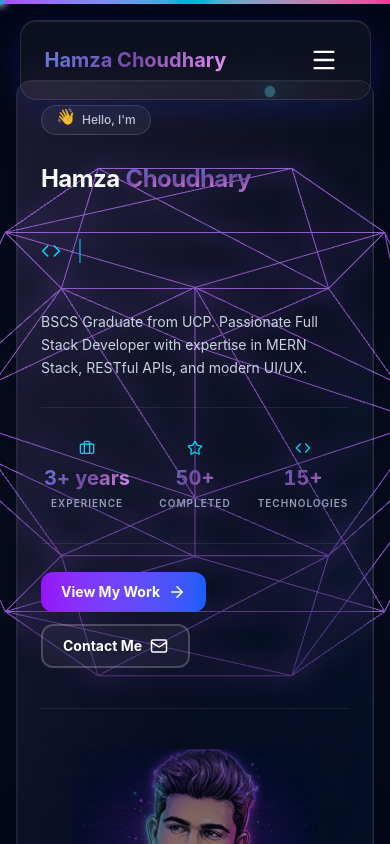
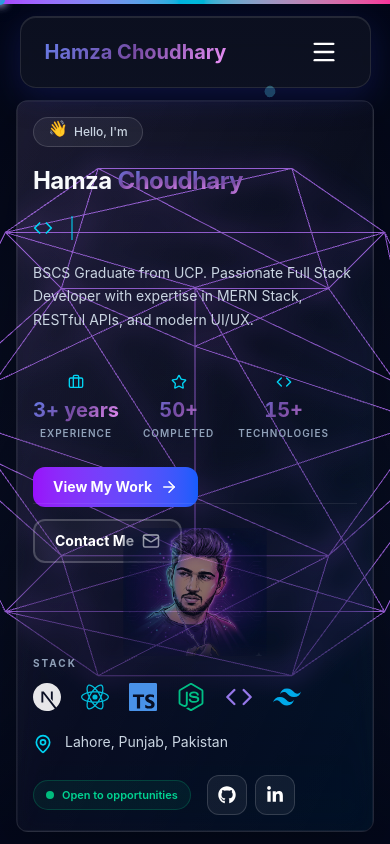
Before and after one commit to mrhamza794/hamza-dev, a Next.js app: page / in a window 390 px wide. Shown: the top 844 px of the page. Built offline with nearby package versions, Linux system fonts and the light colour scheme.

Commit message:
Refactor Hero3D and Navigation components: update styles for responsiveness, adjust navigation height, and enhance hero section layout with new CSS variables and classes.

```diff
--- a/src/components/Hero3D.jsx
+++ b/src/components/Hero3D.jsx
@@ -32,7 +32,7 @@ const TypingSubtitle = ({ texts }) => {
   }, [subIndex, index, reverse, texts]);
 
   return (
-    <div className="text-base sm:text-lg md:text-xl font-medium text-cyan-400 font-inter mb-5 md:mb-6 flex items-center gap-2">
+    <div className="text-base sm:text-lg font-medium text-cyan-400 font-inter flex items-center gap-2">
       <Code size={20} className="shrink-0 md:w-6 md:h-6" />
       <span>{texts[index].substring(0, subIndex)}</span>
       <span className="w-0.5 h-6 md:h-7 bg-cyan-400 animate-pulse ml-0.5" />
@@ -76,7 +76,7 @@ const LetterByLetter = ({ text }) => {
 
   return (
     <motion.h1
-      className="text-2xl min-[400px]:text-3xl sm:text-4xl md:text-5xl lg:text-6xl font-bold font-space mb-4 sm:mb-5 tracking-tight flex flex-wrap items-baseline gap-x-1.5 sm:gap-x-2 md:gap-x-3"
+      className="text-2xl min-[400px]:text-3xl sm:text-4xl md:text-5xl lg:text-[3.25rem] font-bold font-space tracking-tight flex flex-wrap items-baseline gap-x-1.5 sm:gap-x-2 md:gap-x-3 leading-[1.1]"
       variants={container}
       initial="hidden"
       animate="visible"
@@ -131,24 +131,25 @@ const Hero3D = () => {
   ];
 
   return (
-    <section className="relative min-h-dvh flex items-center overflow-hidden pt-20 pb-8 sm:pt-24 sm:pb-10 md:pt-28 md:pb-12">
+    <section className="hero-viewport__inner relative flex h-full min-h-0 items-stretch overflow-hidden">
       <div className="absolute inset-0 z-1 pointer-events-none">
          <HeroCanvas />
       </div>
 
-      <div className="relative z-20 isolate mx-auto w-full max-w-[1800px] px-4 sm:px-6 lg:px-10 xl:px-14">
+      <div className="relative z-20 isolate mx-auto flex h-full min-h-0 w-full max-w-[1800px] px-4 py-3 sm:px-6 sm:py-4 lg:px-10 xl:px-12">
         <motion.div
           style={{ y: y1, opacity, scale }}
           initial={{ opacity: 0, y: 20 }}
           animate={{ opacity: 1, y: 0 }}
           transition={{ duration: 0.75, ease: [0.22, 1, 0.36, 1] }}
-          className="hero-panel relative overflow-hidden rounded-2xl sm:rounded-3xl border border-white/15 bg-linear-to-br from-white/9 via-white/4 to-transparent shadow-[0_8px_40px_rgba(15,23,42,0.06)] backdrop-blur-md backdrop-saturate-125 dark:border-white/10 dark:from-white/[0.07] dark:via-white/3 dark:to-transparent dark:shadow-[0_12px_48px_rgba(0,0,0,0.25)] dark:backdrop-blur-md"
+          className="hero-panel relative flex min-h-0 flex-1 flex-col overflow-hidden rounded-xl sm:rounded-2xl lg:rounded-3xl border border-white/15 bg-linear-to-br from-white/9 via-white/4 to-transparent shadow-[0_8px_40px_rgba(15,23,42,0.06)] backdrop-blur-md backdrop-saturate-125 dark:border-white/10 dark:from-white/[0.07] dark:via-white/3 dark:to-transparent dark:shadow-[0_12px_48px_rgba(0,0,0,0.25)] dark:backdrop-blur-md"
         >
           <div className="pointer-events-none absolute inset-0 bg-linear-to-br from-purple-500/4 via-transparent to-cyan-500/6" />
           <div className="pointer-events-none absolute inset-0 ring-1 ring-inset ring-white/10 dark:ring-white/5" />
 
-          <div className="relative grid grid-cols-1 gap-10 p-6 sm:p-8 md:p-10 lg:grid-cols-[minmax(0,1.1fr)_minmax(260px,0.45fr)] lg:gap-x-14 lg:gap-y-0 xl:gap-x-20 xl:p-12">
-            <div className="flex min-w-0 flex-col gap-7 sm:gap-8">
+          <div className="hero-content-grid relative grid min-h-0 flex-1 grid-cols-1 gap-8 overflow-hidden p-4 sm:p-6 lg:grid-cols-[minmax(0,1.05fr)_minmax(240px,0.38fr)] lg:gap-x-10 lg:p-8 xl:gap-x-14">
+            <div className="hero-main-col flex min-h-0 min-w-0 flex-col justify-between">
+              <div className="hero-intro-block flex flex-col">
               <motion.div
                 initial={{ x: -24, opacity: 0 }}
                 animate={{ x: 0, opacity: 1 }}
@@ -165,22 +166,24 @@ const Hero3D = () => {
                 initial={{ opacity: 0 }}
                 animate={{ opacity: 1 }}
                 transition={{ delay: 1.2, duration: 1 }}
-                className="max-w-xl text-sm leading-relaxed text-slate-600 dark:text-slate-300 sm:text-base md:text-[0.95rem] lg:max-w-none lg:text-lg"
+                className="max-w-lg text-sm leading-[1.7] text-slate-600 dark:text-slate-300 sm:text-base sm:leading-[1.75] lg:max-w-xl"
               >
                 {PERSONAL_INFO.bio}
               </motion.p>
+              </div>
 
+              <div className="hero-actions-block flex flex-col">
                 <motion.div
                   initial={{ y: 24, opacity: 0 }}
                   animate={{ y: 0, opacity: 1 }}
                   transition={{ delay: 1.45, duration: 0.75 }}
-                className="grid grid-cols-3 gap-4 border-y border-white/10 py-8 dark:border-white/8 sm:gap-8 sm:py-9"
+                  className="hero-stats-row flex flex-wrap gap-6 sm:gap-10"
                 >
                   {stats.map((stat) => (
                     <div key={stat.label} className="text-center sm:text-left">
-                    <div className="mb-2 flex justify-center text-cyan-600 sm:justify-start dark:text-cyan-400">{stat.icon}</div>
+                      <div className="mb-1.5 flex justify-center text-cyan-600 sm:justify-start dark:text-cyan-400">{stat.icon}</div>
                       <p className="font-space text-xl font-bold tabular-nums text-gradient sm:text-2xl">{stat.value}</p>
-                    <p className="mt-1 text-[10px] font-semibold uppercase tracking-widest text-slate-500 dark:text-slate-400">
+                      <p className="mt-0.5 text-[10px] font-semibold uppercase tracking-widest text-slate-500 dark:text-slate-400">
                         {stat.label}
                       </p>
                     </div>
@@ -213,24 +216,26 @@ const Hero3D = () => {
                 </button>
               </motion.div>
               </div>
+            </div>
 
             <motion.div
               initial={{ opacity: 0, x: 28 }}
               animate={{ opacity: 1, x: 0 }}
               transition={{ duration: 0.85, delay: 0.2, ease: [0.22, 1, 0.36, 1] }}
-              className="relative z-30 flex flex-col gap-8 border-t border-white/10 pt-10 lg:border-l lg:border-t-0 lg:pl-10 lg:pt-2 xl:pl-14 dark:border-white/8"
+              className="hero-side-col relative z-30 flex min-h-0 flex-col justify-between border-t border-white/10 pt-6 lg:border-l lg:border-t-0 lg:pl-8 lg:pt-0 xl:pl-10 dark:border-white/8"
             >
               <motion.div
                 initial={{ opacity: 0, scale: 0.96 }}
                 animate={{ opacity: 1, scale: 1 }}
                 transition={{ duration: 0.8 }}
-                className="logo-backdrop-panel relative min-h-[220px] w-full overflow-hidden rounded-2xl bg-transparent sm:min-h-[260px] lg:min-h-[380px] lg:rounded-3xl"
+                className="hero-logo-panel logo-backdrop-panel relative min-h-[8rem] w-full flex-1 overflow-hidden rounded-2xl bg-transparent sm:min-h-[10rem] lg:min-h-[12rem] lg:rounded-2xl"
               >
                 <Logo variant="backdrop" clickable={false} />
               </motion.div>
 
+              <div className="hero-side-meta flex flex-col">
               <div>
-                <p className="mb-4 text-[10px] font-bold uppercase tracking-[0.2em] text-slate-500 dark:text-slate-400">Stack</p>
+                <p className="mb-3 text-[10px] font-bold uppercase tracking-[0.2em] text-slate-500 dark:text-slate-400">Stack</p>
                 <div className="flex flex-wrap gap-5 sm:gap-6">
                   {heroStack.map(({ Icon, label, color }) => (
                     <Icon
@@ -248,7 +253,7 @@ const Hero3D = () => {
                 <span>{PERSONAL_INFO.location}</span>
               </div>
 
-              <div className="mt-auto flex flex-wrap items-center gap-4 pt-2">
+              <div className="flex flex-wrap items-center gap-4">
                 <span className="inline-flex items-center gap-2 rounded-full border border-emerald-500/25 bg-emerald-500/8 px-3 py-1.5 text-[11px] font-semibold text-emerald-700 dark:text-emerald-400">
                   <span className="relative flex h-2 w-2">
                     <span className="absolute inline-flex h-full w-full animate-ping rounded-full bg-emerald-400 opacity-60" />
@@ -277,6 +282,7 @@ const Hero3D = () => {
                   </a>
                 </div>
               </div>
+              </div>
             </motion.div>
           </div>
         </motion.div>
--- a/src/components/Navigation.jsx
+++ b/src/components/Navigation.jsx
@@ -65,10 +65,10 @@ const Navigation = () => {
     }
   };
 
-  const navHeight = isScrolled ? 60 : 80;
+  const navHeight = isScrolled ? 56 : 72;
 
   return (
-    <nav className="fixed top-0 left-0 right-0 z-50 pt-5">
+    <nav className="fixed top-0 left-0 right-0 z-50 pt-4">
       <motion.div
         initial={{ y: -100, opacity: 0 }}
         animate={{ y: 0, opacity: 1 }}
--- a/src/pages/index.jsx
+++ b/src/pages/index.jsx
@@ -6,7 +6,7 @@ import { useInView } from "framer-motion";
 
 const Hero3D = dynamic(() => import("@/components/Hero3D"), {
   ssr: false,
-  loading: () => <div className="w-full h-screen bg-linear-to-br from-slate-900 to-slate-950" />,
+  loading: () => <div className="hero-viewport w-full bg-linear-to-br from-slate-900 to-slate-950" />,
 });
 const About = dynamic(() => import("@/components/About"));
 const Skills = dynamic(() => import("@/components/Skills"));
@@ -42,7 +42,7 @@ export default function Home() {
       <Navigation />
 
       <main>
-        <div id="hero">
+        <div id="hero" className="hero-viewport">
           <Hero3D />
         </div>
 
--- a/src/styles/globals.css
+++ b/src/styles/globals.css
@@ -45,6 +45,11 @@
 }
 
 :root {
+  --nav-offset-top: 1rem;
+  --nav-bar-height: 4.5rem;
+  --nav-total-height: calc(var(--nav-offset-top) + var(--nav-bar-height));
+  --hero-viewport-height: calc(100dvh - var(--nav-total-height));
+
   --bg-gradient: linear-gradient(180deg, rgb(2, 6, 23) 0%, rgb(15, 23, 42) 100%);
   --primary-gradient: linear-gradient(135deg, #667eea 0%, #764ba2 50%, #f093fb 100%);
   --secondary-gradient: linear-gradient(135deg, #a8edea 0%, #fed6e3 100%);
@@ -152,6 +157,60 @@ body {
     -webkit-background-clip: text;
     -webkit-text-fill-color: transparent;
     background-clip: text;
+  }
+}
+
+/* Navbar + hero = one screen (100dvh) */
+.hero-viewport {
+  box-sizing: border-box;
+  height: 100dvh;
+  max-height: 100dvh;
+  padding-top: var(--nav-total-height);
+  overflow: hidden;
+}
+
+.hero-viewport__inner {
+  height: 100%;
+  min-height: 0;
+}
+
+.hero-viewport .hero-panel {
+  height: 100%;
+  min-height: 0;
+}
+
+.hero-viewport .hero-panel:hover {
+  transform: none;
+}
+
+.hero-viewport .hero-main-col {
+  gap: clamp(1.75rem, 5vh, 3.25rem);
+}
+
+.hero-viewport .hero-intro-block {
+  gap: clamp(1rem, 2.5vh, 1.35rem);
+}
+
+.hero-viewport .hero-actions-block {
+  gap: clamp(1.25rem, 3vh, 1.75rem);
+}
+
+.hero-viewport .hero-side-meta {
+  gap: clamp(1rem, 2.5vh, 1.35rem);
+}
+
+@media (max-height: 680px) and (max-width: 1023px) {
+  .hero-viewport .hero-logo-panel {
+    display: none;
+  }
+
+  .hero-viewport .hero-side-col {
+    border-top: none !important;
+    padding-top: 0 !important;
+  }
+
+  .hero-viewport .hero-intro-block {
+    gap: 0.5rem !important;
   }
 }
 
```
Lines whose indentation alone changed are shown as unchanged.
